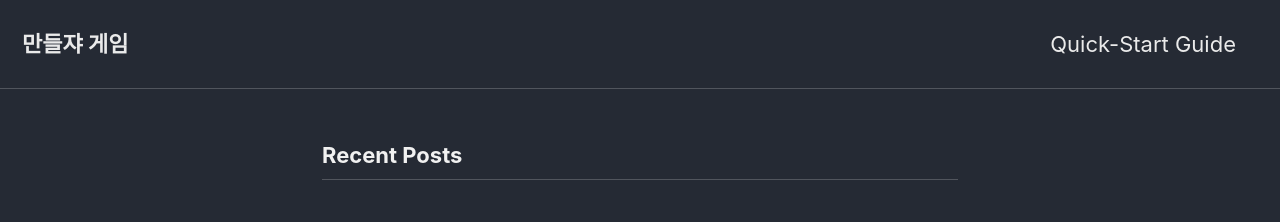
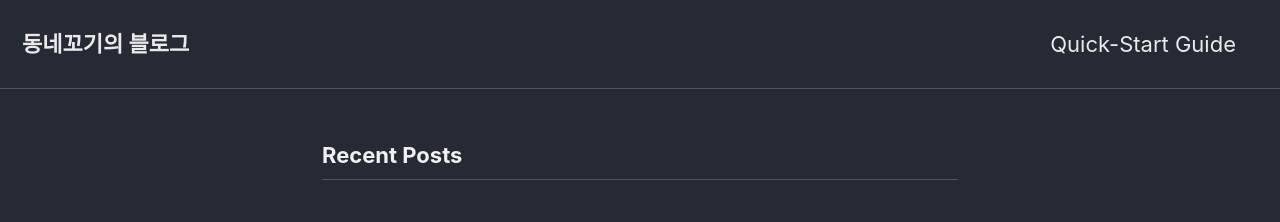
Before and after one commit to eatqua-kk/kkwoo94517.github.io, a Jekyll site: the page built from index.md, in a window 1280 px wide. Shown: the top 222 px of the page. Built offline with Jekyll 4.4.1, drawn with Linux system fonts in a browser that asks for light colours; cached includes are drawn as plain includes; nearby versions of some CDN libraries; the list of posts is cut into pages by our own code.

Commit message:
Update _config.yml

```diff
--- a/_config.yml
+++ b/_config.yml
@@ -8,7 +8,6 @@
 # Theme Settings
 #
 # Review documentation to determine if you should use `theme` or `remote_theme`
-# https://mmistakes.github.io/minimal-mistakes/docs/quick-start-guide/#installing-the-theme
 
 # theme                  : "minimal-mistakes-jekyll"
 # remote_theme           : "mmistakes/minimal-mistakes"
@@ -16,12 +15,12 @@ minimal_mistakes_skin    : "dark" # "air", "aqua", "contrast", "dark", "dirt", "
 
 # Site Settings
 locale                   : "utf-8"
-title                    : "만들쟈 게임"
+title                    : " 동네꼬기의 블로그 "
 title_separator          : "-"
 name                     : "Kim Geon Woo"
 description              : "잘 부탁드립니다."
-url                      : "https://devBlog.github.io"# the base hostname & protocol for your site e.g. "https://mmistakes.github.io"
-baseurl                  : ""# the subpath of your site, e.g. "/blog"
+url                      : "https://kkwoo94517.github.io"# the base hostname & protocol for your site e.g.
+baseurl                  : ""# the subpath of your site, e.g.
 repository               : # GitHub username/repo-name e.g. "mmistakes/minimal-mistakes"
 teaser                   : # path of fallback teaser image, e.g. "/assets/images/500x300.png"
 # breadcrumbs            : false # true, false (default)
```
